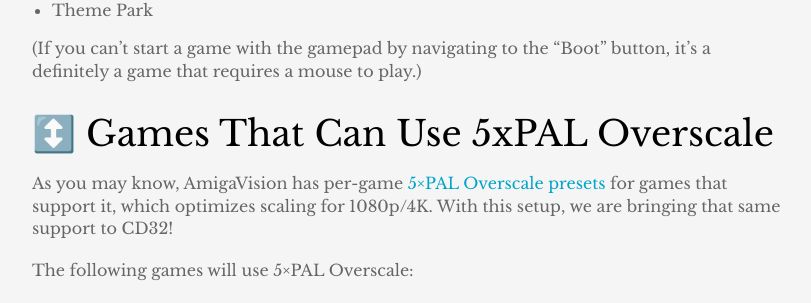
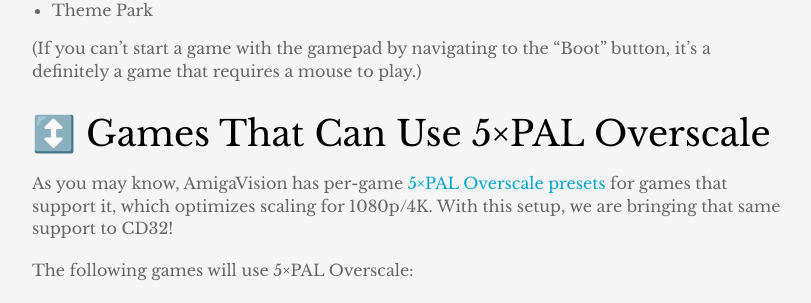
Before and after one commit to amigavision/amigavision.github.io, a Jekyll site: the page built from _posts/2025-10-02-cd32-2025.10.03.md, in a window 1280 px wide and 900 px high, scrolled down 3458 px. Shown: the part 148-451 px from the top of the window, without its empty margins (233-1044 px from the left). Built offline with Jekyll 4.4.1, drawn with Linux system fonts in a browser that asks for light colours.

Commit message:
Use proper multiplication sign

```diff
--- a/_posts/2025-10-02-cd32-2025.10.03.md
+++ b/_posts/2025-10-02-cd32-2025.10.03.md
@@ -107,7 +107,7 @@
 
 (If you can't start a game with the gamepad by navigating to the "Boot" button, it's a definitely a game that requires a mouse to play.)
 
-## ↕️ Games That Can Use 5xPAL Overscale
+## ↕️ Games That Can Use 5×PAL Overscale
 
 As you may know, AmigaVision has per-game [5×PAL Overscale presets] for games that support it, which optimizes scaling for 1080p/4K. With this setup, we are bringing that same support to CD32!
 
```
